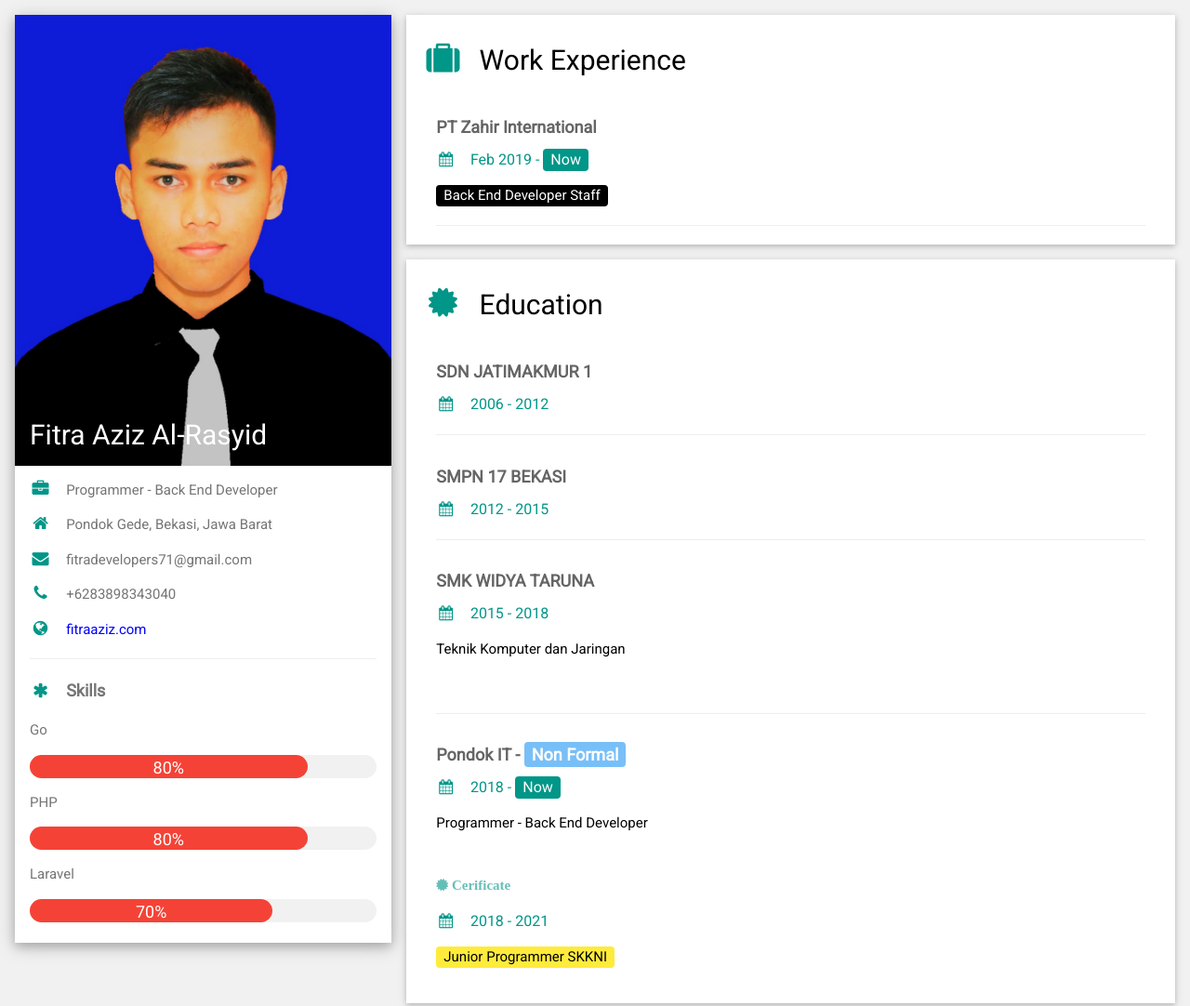
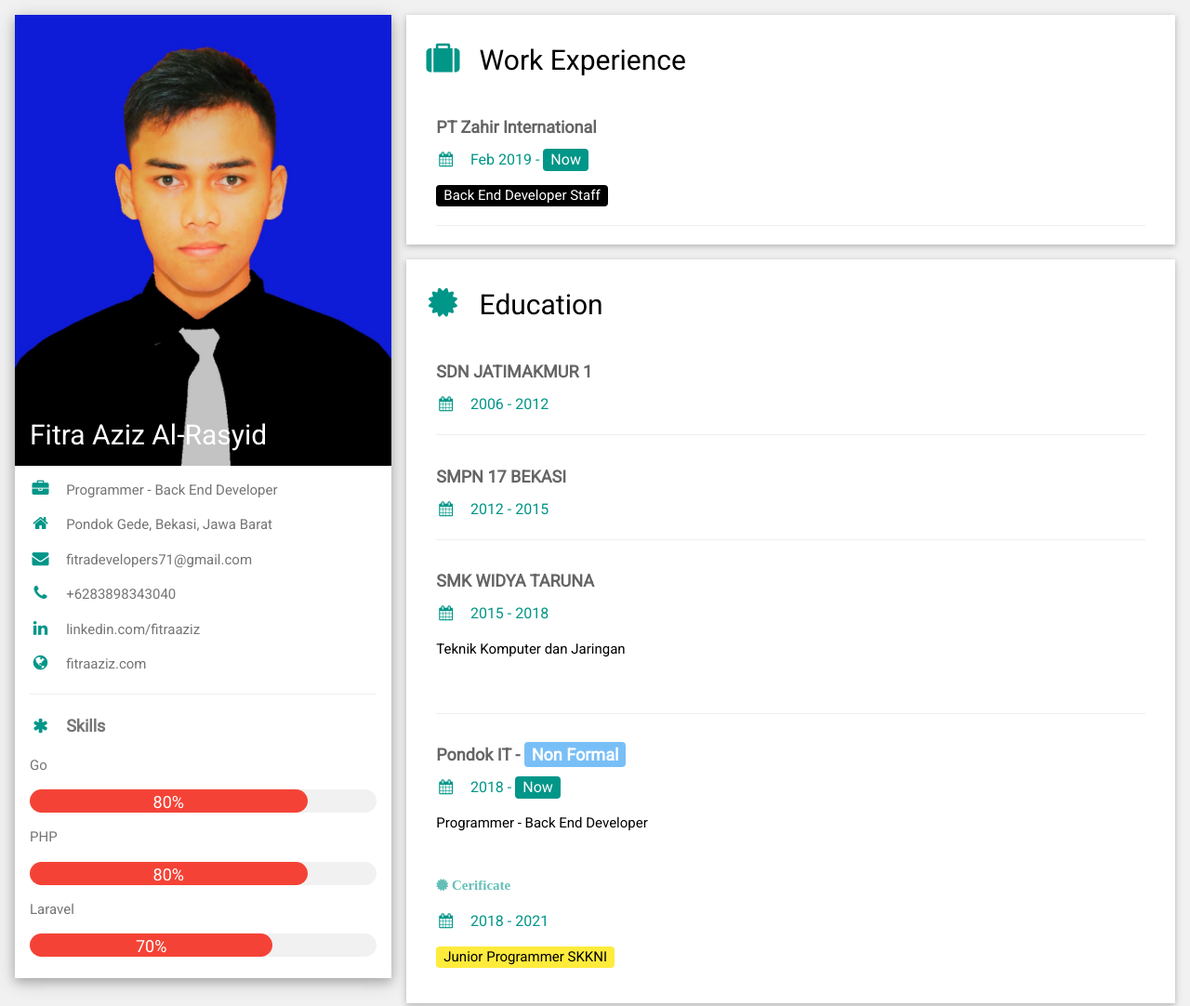
Before and after one commit to fitradevv/fitradevv.github.io, a plain HTML site: page index.html in a window 1280 px wide. Shown: the top 1082 px of the page at 93% size. Drawn offline with nearby package versions, Linux system fonts and the light colour scheme.

Commit message:
Add files via upload

```diff
--- a/index.html
+++ b/index.html
@@ -129,7 +129,8 @@
                             Jawa Barat</p>
                         <p><i class="fa fa-envelope fa-fw w3-margin-right w3-large w3-text-teal"></i>fitradevelopers71@gmail.com</p>
                         <p><i class="fa fa-phone fa-fw w3-margin-right w3-large w3-text-teal"></i>+6283898343040</p>
-                        <p><i class="fa fa-globe fa-fw w3-margin-right w3-large w3-text-teal"></i><a target="_blank" href="https://nobindonesia.com/" style="text-decoration:none;color: blue">fitraaziz.com</a></p>
+                        <p><i class="fa fa-linkedin fa-fw w3-margin-right w3-large w3-text-teal"></i><a target="_blank" href="https://www.linkedin.com/in/fitra-aziz-al-rasyid-ba819817a/" style="text-decoration:none">linkedin.com/fitraaziz</a></p>
+                        <p><i class="fa fa-globe fa-fw w3-margin-right w3-large w3-text-teal"></i><a target="_blank" href="https://nobindonesia.com/" style="text-decoration:none">fitraaziz.com</a></p>
 
                         <hr>
 
```
